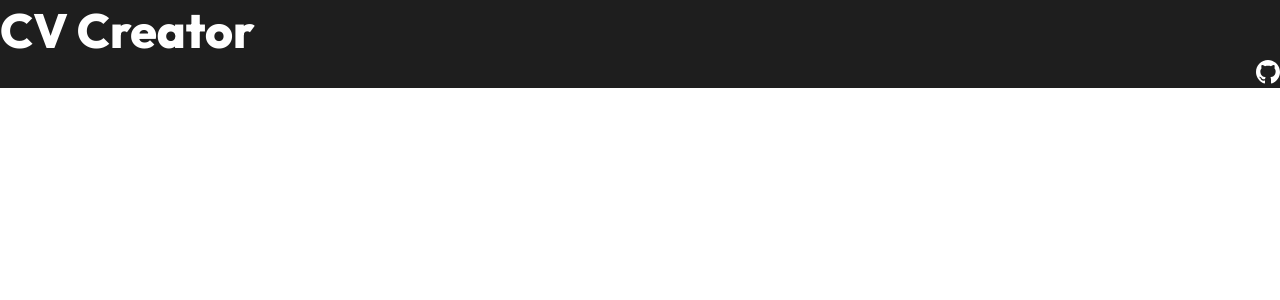
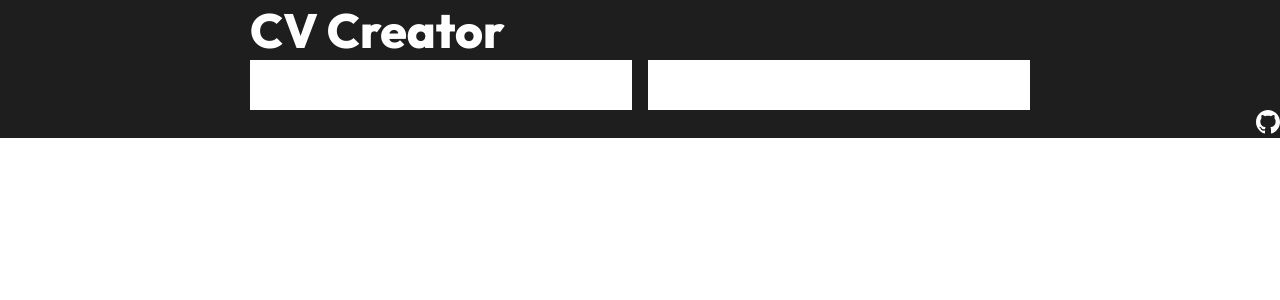
Before and after one commit to Orluca/top-cv-project, a React (Create React App) app: page / in a window 1280 px wide. Shown: the top 300 px of the page. Built offline with nearby package versions, Linux system fonts and the light colour scheme.

Commit message:
Layout for pages

```diff
--- a/src/components/Header/Header.module.css
+++ b/src/components/Header/Header.module.css
@@ -1,4 +1,5 @@
 header {
+  margin: 0 var(--side-margin);
 }
 
 h1 {
--- a/src/components/Main/Editor/Editor.js
+++ b/src/components/Main/Editor/Editor.js
@@ -0,0 +1,8 @@
+import React from "react";
+import styles from "./Editor.module.css";
+
+function Editor() {
+  return <div className={styles["editor"]}></div>;
+}
+
+export default Editor;
--- a/src/components/Main/Editor/Editor.module.css
+++ b/src/components/Main/Editor/Editor.module.css
@@ -0,0 +1,6 @@
+.editor {
+  height: 50px;
+  /* width: 50px; */
+  background-color: #fff;
+  flex-grow: 1;
+}
--- a/src/components/Main/Main.js
+++ b/src/components/Main/Main.js
@@ -1,8 +1,15 @@
 import React from "react";
 import styles from "./Main.module.css";
+import Editor from "./Editor/Editor";
+import Previewer from "./Previewer/Previewer";
 
 function Main() {
-  return <main></main>;
+  return (
+    <main>
+      <Editor />
+      <Previewer />
+    </main>
+  );
 }
 
 export default Main;
--- a/src/components/Main/Main.module.css
+++ b/src/components/Main/Main.module.css
@@ -0,0 +1,7 @@
+main {
+  margin: 0 var(--side-margin);
+  display: flex;
+  flex-direction: row;
+  justify-content: center;
+  column-gap: 1rem;
+}
--- a/src/components/Main/Previewer/Previewer.js
+++ b/src/components/Main/Previewer/Previewer.js
@@ -0,0 +1,8 @@
+import React from "react";
+import styles from "./Previewer.module.css";
+
+function Previewer() {
+  return <div className={styles["previewer"]}></div>;
+}
+
+export default Previewer;
--- a/src/components/Main/Previewer/Previewer.module.css
+++ b/src/components/Main/Previewer/Previewer.module.css
@@ -0,0 +1,6 @@
+.previewer {
+  height: 50px;
+  /* width: 50px; */
+  background-color: #fff;
+  flex-grow: 1;
+}
--- a/src/index.css
+++ b/src/index.css
@@ -18,3 +18,7 @@ body {
 code {
   font-family: source-code-pro, Menlo, Monaco, Consolas, "Courier New", monospace;
 }
+
+:root {
+  --side-margin: 250px;
+}
```
